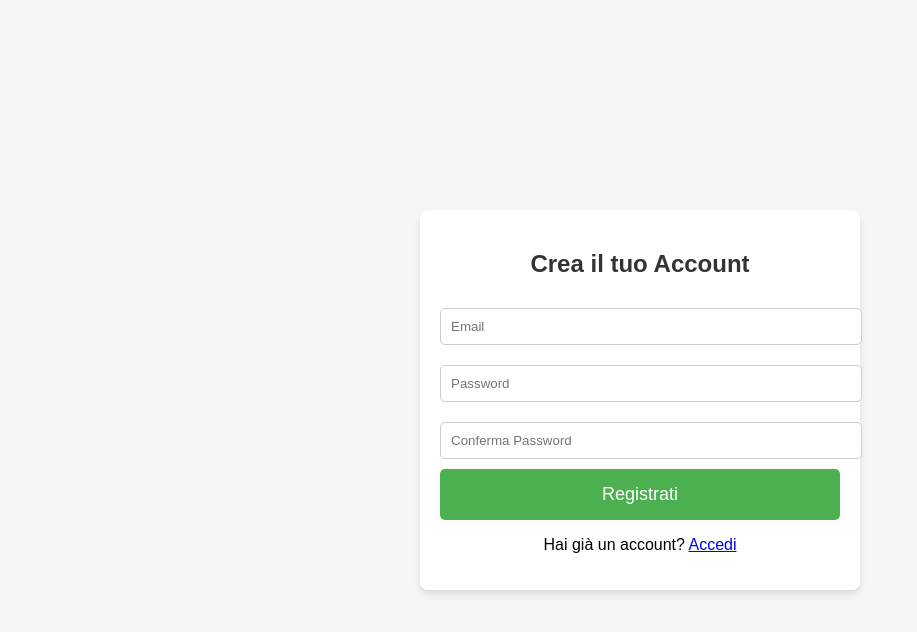
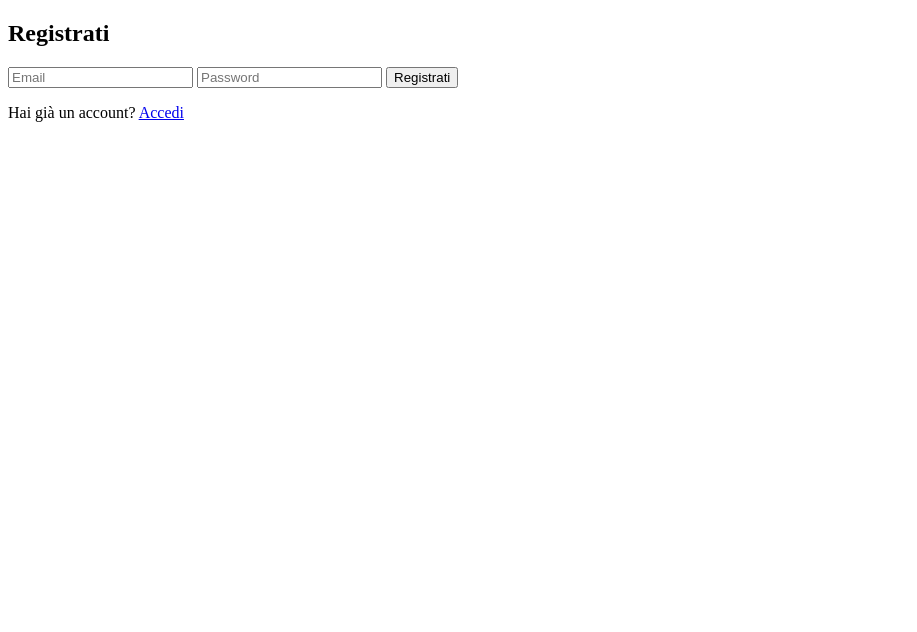
Before and after one commit to AndreaBellini-projects/Headache, a plain HTML site: page register.html in a window 1280 px wide. Shown: the whole page, without its empty margins (0-917 px from the left). Drawn offline with Linux system fonts and the light colour scheme.

Commit message:
Update register.html

```diff
--- a/register.html
+++ b/register.html
@@ -3,85 +3,45 @@
 <head>
   <meta charset="UTF-8" />
   <meta name="viewport" content="width=device-width, initial-scale=1" />
-  <title>Registrazione</title>
-  <style>
-    body {
-      font-family: Arial, sans-serif;
-      background-color: #f4f4f9;
-      display: flex;
-      justify-content: center;
-      align-items: center;
-      height: 100vh;
-      margin: 0;
-    }
-    .form-container {
-      background-color: white;
-      padding: 20px;
-      border-radius: 8px;
-      box-shadow: 0px 4px 6px rgba(0, 0, 0, 0.1);
-      width: 100%;
-      max-width: 400px;
-    }
-    h2 {
-      text-align: center;
-      color: #333;
-    }
-    input {
-      width: 100%;
-      padding: 10px;
-      margin: 10px 0;
-      border: 1px solid #ccc;
-      border-radius: 5px;
-    }
-    .button {
-      width: 100%;
-      padding: 15px;
-      background-color: #4CAF50;
-      color: white;
-      border: none;
-      border-radius: 5px;
-      cursor: pointer;
-      font-size: 18px;
-    }
-    .button:hover {
-      background-color: #45a049;
-    }
-    .footer {
-      text-align: center;
-      margin-top: 10px;
-    }
-  </style>
+  <title>Registrazione Firebase</title>
 </head>
 <body>
-  <div class="form-container">
-    <h2>Crea il tuo Account</h2>
-    <input type="email" id="regEmail" placeholder="Email" required>
-    <input type="password" id="regPassword" placeholder="Password" required>
-    <input type="password" id="regConfirmPassword" placeholder="Conferma Password" required>
-    <button class="button" onclick="register()">Registrati</button>
-    <div class="footer">
-      <p>Hai già un account? <a href="login.html">Accedi</a></p>
-    </div>
-  </div>
+  <h2>Registrati</h2>
+  <input type="email" id="regEmail" placeholder="Email">
+  <input type="password" id="regPassword" placeholder="Password">
+  <button onclick="register()">Registrati</button>
+
+  <p>Hai già un account? <a href="login.html">Accedi</a></p>
+
+  <!-- ✅ SDK Firebase compatibili -->
+  <script src="https://www.gstatic.com/firebasejs/8.10.1/firebase-app.js"></script>
+  <script src="https://www.gstatic.com/firebasejs/8.10.1/firebase-auth.js"></script>
 
   <script>
-    // Aggiungi il codice di registrazione qui
+    const firebaseConfig = {
+      apiKey: "AIzaSyCtrDYb1hYf1ymuLVOtOwQ2I0C__bvHhR4",
+      authDomain: "headache-6994c.firebaseapp.com",
+      projectId: "headache-6994c",
+      storageBucket: "headache-6994c.firebasestorage.app",
+      messagingSenderId: "942705950079",
+      appId: "1:942705950079:web:7fd510025139d51d88ae4a",
+      measurementId: "G-MXN2NJEYF6"
+    };
+
+    // Inizializza Firebase
+    firebase.initializeApp(firebaseConfig);
+    const auth = firebase.auth();
+
     function register() {
-      const email = document.getElementById('regEmail').value;
-      const password = document.getElementById('regPassword').value;
-      const confirmPassword = document.getElementById('regConfirmPassword').value;
+      const email = document.getElementById("regEmail").value;
+      const password = document.getElementById("regPassword").value;
 
-      if (password !== confirmPassword) {
-        alert("Le password non corrispondono!");
-        return;
-      }
-
-      firebase.auth().createUserWithEmailAndPassword(email, password)
-        .then(userCredential => {
-          alert("Registrazione avvenuta con successo!");
-          window.location.href = "index.html"; // Ritorna alla pagina iniziale
+      auth.createUserWithEmailAndPassword(email, password)
+        .then((userCredential) => {
+          alert("Registrazione avvenuta!");
+          window.location.href = "login.html";  // Dopo la registrazione, redirigi alla pagina di login
         })
-        .catch(error => {
+        .catch((error) => {
           alert("Errore: " + error.message);
         });
     }
```
